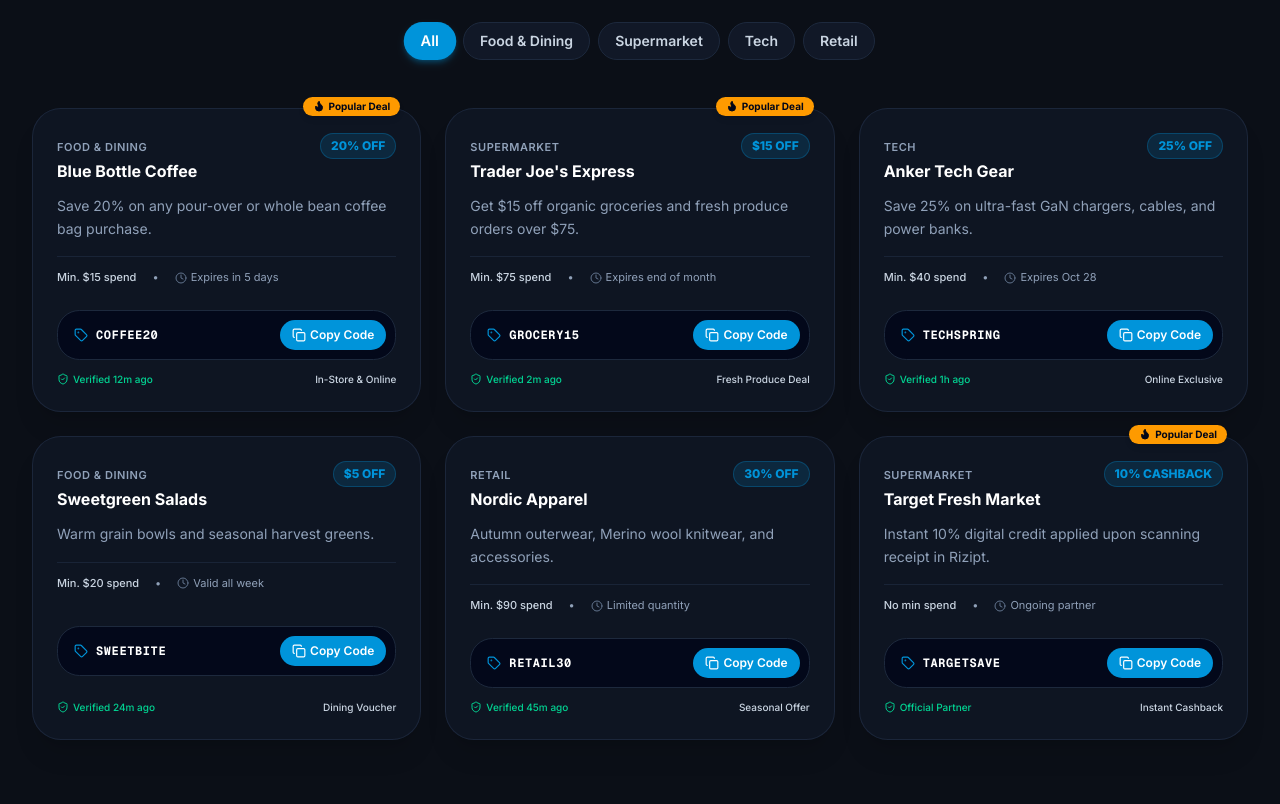
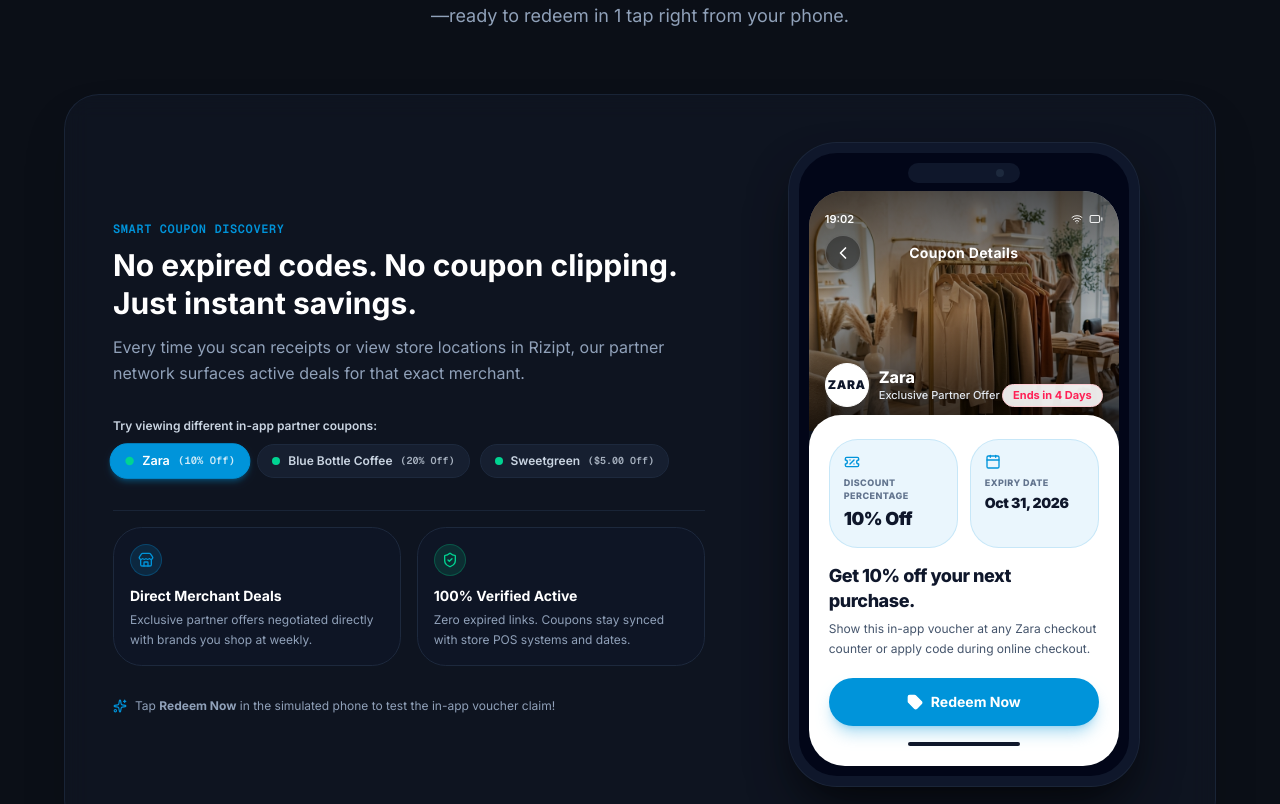
Before and after one commit to Rahad-Ullah/rizipt-website, a Next.js app: page / in a window 1280 px wide. Shown: the part 2533-3337 px from the top of the page. Built offline with nearby package versions, Linux system fonts and the light colour scheme.

Commit message:
inhance: coupon/promo code section

```diff
--- a/src/components/pages/home/promo-codes-section.tsx
+++ b/src/components/pages/home/promo-codes-section.tsx
@@ -1,270 +1,343 @@
 "use client";
 
 import * as React from "react";
+import Image from "next/image";
 import {
   Tag,
-  Copy,
+  Calendar,
+  TicketPercent,
+  ChevronLeft,
   Check,
-  Clock,
+  Sparkles,
   ShieldCheck,
-  Flame,
+  Store,
+  Wifi,
+  Battery,
 } from "lucide-react";
 import { toast } from "sonner";
-import { Button } from "@/components/ui/button";
 import { cn } from "@/lib/utils";
 
-interface PromoCode {
+interface CouponData {
   id: string;
   merchant: string;
-  category: "Food & Dining" | "Retail" | "Tech" | "Supermarket";
-  code: string;
+  logoText: string;
+  subtitle: string;
   discount: string;
+  expires: string;
+  expiryDate: string;
+  title: string;
   description: string;
-  minSpend: string;
-  expires: string;
-  verified: string;
-  badge: string;
-  popular?: boolean;
+  promoCode: string;
+  image: string;
+  category: string;
 }
 
-const PROMO_CODES: PromoCode[] = [
+const COUPONS: CouponData[] = [
   {
-    id: "promo-1",
-    merchant: "Blue Bottle Coffee",
-    category: "Food & Dining",
-    code: "COFFEE20",
-    discount: "20% OFF",
-    description: "Save 20% on any pour-over or whole bean coffee bag purchase.",
-    minSpend: "Min. $15 spend",
-    expires: "Expires in 5 days",
-    verified: "Verified 12m ago",
-    badge: "In-Store & Online",
-    popular: true,
+    id: "zara",
+    merchant: "Zara",
+    logoText: "ZARA",
+    subtitle: "Exclusive Partner Offer",
+    discount: "10% Off",
+    expires: "Ends in 4 Days",
+    expiryDate: "Oct 31, 2026",
+    title: "Get 10% off your next purchase.",
+    description:
+      "Show this in-app voucher at any Zara checkout counter or apply code during online checkout.",
+    promoCode: "ZARA-RZ10",
+    image: "/images/zara_boutique.jpg",
+    category: "Fashion & Retail",
   },
   {
-    id: "promo-2",
-    merchant: "Trader Joe's Express",
-    category: "Supermarket",
-    code: "GROCERY15",
-    discount: "$15 OFF",
-    description: "Get $15 off organic groceries and fresh produce orders over $75.",
-    minSpend: "Min. $75 spend",
-    expires: "Expires end of month",
-    verified: "Verified 2m ago",
-    badge: "Fresh Produce Deal",
-    popular: true,
+    id: "blue-bottle",
+    merchant: "Blue Bottle Coffee",
+    logoText: "BB",
+    subtitle: "Specialty Roaster Perk",
+    discount: "20% Off",
+    expires: "Ends in 6 Days",
+    expiryDate: "Nov 05, 2026",
+    title: "Save 20% on any pour-over coffee.",
+    description:
+      "Valid on handcrafted pour-overs, cold brew selections, and single-origin coffee bean bags.",
+    promoCode: "COFFEE20-RZ",
+    image: "/images/coffee_cafe.jpg",
+    category: "Coffee & Dining",
   },
   {
-    id: "promo-3",
-    merchant: "Anker Tech Gear",
-    category: "Tech",
-    code: "TECHSPRING",
-    discount: "25% OFF",
-    description: "Save 25% on ultra-fast GaN chargers, cables, and power banks.",
-    minSpend: "Min. $40 spend",
-    expires: "Expires Oct 28",
-    verified: "Verified 1h ago",
-    badge: "Online Exclusive",
-  },
-  {
-    id: "promo-4",
-    merchant: "Sweetgreen Salads",
-    category: "Food & Dining",
-    code: "SWEETBITE",
-    discount: "$5 OFF",
-    description: "Warm grain bowls and seasonal harvest greens.",
-    minSpend: "Min. $20 spend",
-    expires: "Valid all week",
-    verified: "Verified 24m ago",
-    badge: "Dining Voucher",
-  },
-  {
-    id: "promo-5",
-    merchant: "Nordic Apparel",
-    category: "Retail",
-    code: "RETAIL30",
-    discount: "30% OFF",
-    description: "Autumn outerwear, Merino wool knitwear, and accessories.",
-    minSpend: "Min. $90 spend",
-    expires: "Limited quantity",
-    verified: "Verified 45m ago",
-    badge: "Seasonal Offer",
-  },
-  {
-    id: "promo-6",
-    merchant: "Target Fresh Market",
-    category: "Supermarket",
-    code: "TARGETSAVE",
-    discount: "10% CASHBACK",
-    description: "Instant 10% digital credit applied upon scanning receipt in Rizipt.",
-    minSpend: "No min spend",
-    expires: "Ongoing partner",
-    verified: "Official Partner",
-    badge: "Instant Cashback",
-    popular: true,
+    id: "sweetgreen",
+    merchant: "Sweetgreen",
+    logoText: "SG",
+    subtitle: "Organic Seasonal Dining",
+    discount: "$5.00 Off",
+    expires: "Ends in 3 Days",
+    expiryDate: "Oct 28, 2026",
+    title: "Enjoy $5 off fresh harvest bowls.",
+    description:
+      "Applicable on all seasonal grain bowls, warm protein greens, and fresh artisan beverages.",
+    promoCode: "SWEET5-RZ",
+    image: "/images/zara_boutique.jpg",
+    category: "Healthy Eats",
   },
 ];
 
-const CATEGORIES = [
-  "All",
-  "Food & Dining",
-  "Supermarket",
-  "Tech",
-  "Retail",
-] as const;
+export function PromoCodesSection() {
+  const [activeCouponId, setActiveCouponId] = React.useState<string>("zara");
+  const [isRedeemed, setIsRedeemed] = React.useState<boolean>(false);
 
-export function PromoCodesSection() {
-  const [selectedCategory, setSelectedCategory] = React.useState<string>("All");
-  const [copiedCode, setCopiedCode] = React.useState<string | null>(null);
+  const activeCoupon = React.useMemo(() => {
+    return COUPONS.find((c) => c.id === activeCouponId) || COUPONS[0];
+  }, [activeCouponId]);
 
-  const filteredPromos = React.useMemo(() => {
-    if (selectedCategory === "All") return PROMO_CODES;
-    return PROMO_CODES.filter((item) => item.category === selectedCategory);
-  }, [selectedCategory]);
+  const handleRedeem = () => {
+    setIsRedeemed(true);
+    toast.success(`Coupon Redeemed for ${activeCoupon.merchant}!`, {
+      description: `Voucher code ${activeCoupon.promoCode} applied. Enjoy your ${activeCoupon.discount} discount!`,
+    });
 
-  const handleCopyCode = async (code: string, merchant: string) => {
-    try {
-      await navigator.clipboard.writeText(code);
-      setCopiedCode(code);
-      toast.success("Promo code copied to clipboard!", {
-        description: `Use code ${code} at ${merchant} during checkout.`,
-      });
-      setTimeout(() => setCopiedCode(null), 2500);
-    } catch {
-      toast.info(`Promo code: ${code}`);
-    }
+    setTimeout(() => {
+      setIsRedeemed(false);
+    }, 3500);
   };
 
   return (
     <section id="promos" className="py-20 md:py-28 bg-[#0B0F17] border-t border-slate-800/80 scroll-mt-16">
       <div className="mx-auto max-w-7xl px-4 sm:px-6 lg:px-8">
-        {/* Header */}
+        {/* Section Header */}
         <div className="mx-auto max-w-3xl text-center">
           <div className="inline-flex items-center gap-1.5 rounded-full bg-[#0094DA]/10 px-3.5 py-1 text-xs font-semibold uppercase tracking-wider text-[#0094DA] border border-[#0094DA]/20">
             <Tag className="size-3.5" />
-            <span>Verified Savings Feed</span>
+            <span>In-App Merchant Perks</span>
           </div>
           <h2 className="mt-4 text-3xl sm:text-4xl lg:text-5xl font-bold tracking-tight text-white">
-            Live Merchant Promo Codes
+            Unlock Verified Deals Every Time You Shop
           </h2>
           <p className="mt-4 text-lg text-slate-400">
-            Exclusive discounts delivered straight from local merchants and national brands. Copy code with 1 click or scan your receipt for automatic redemption.
+            Rizipt connects your shopping routine with verified merchant discounts and partner offers—ready to redeem in 1 tap right from your phone.
           </p>
         </div>
 
-        {/* Filter Chips */}
-        <div className="mt-10 flex flex-wrap items-center justify-center gap-2">
-          {CATEGORIES.map((cat) => (
+        {/* 2-Column Showcase */}
+        <div className="mt-16 mx-auto max-w-6xl rounded-3xl border border-slate-800/80 bg-[#111827]/60 backdrop-blur-md p-6 sm:p-10 lg:p-12 shadow-2xl">
+          <div className="grid grid-cols-1 lg:grid-cols-12 gap-10 lg:gap-14 items-center">
+            {/* Left Column: Interactive Storytelling & Value Pillars */}
+            <div className="lg:col-span-7 flex flex-col justify-center space-y-8">
+              <div>
+                <span className="text-xs font-mono font-semibold uppercase tracking-wider text-[#0094DA]">
+                  Smart Coupon Discovery
+                </span>
+                <h3 className="mt-2 text-2xl sm:text-3xl font-bold text-white leading-tight">
+                  No expired codes. No coupon clipping. Just instant savings.
+                </h3>
+                <p className="mt-3 text-sm sm:text-base text-slate-400 leading-relaxed">
+                  Every time you scan receipts or view store locations in Rizipt, our partner network surfaces active deals for that exact merchant.
+                </p>
+              </div>
+
+              {/* Interactive Merchant Selector Tabs */}
+              <div>
+                <span className="text-xs font-semibold text-slate-300 block mb-2.5">
+                  Try viewing different in-app partner coupons:
+                </span>
+                <div className="flex flex-wrap gap-2.5">
+                  {COUPONS.map((coupon) => {
+                    const isSelected = coupon.id === activeCoupon.id;
+                    return (
                       <button
-              key={cat}
+                        key={coupon.id}
                         type="button"
-              onClick={() => setSelectedCategory(cat)}
+                        onClick={() => {
+                          setActiveCouponId(coupon.id);
+                          setIsRedeemed(false);
+                        }}
                         className={cn(
-                "rounded-full px-4 py-2 text-xs sm:text-sm font-semibold transition-all duration-200 select-none",
-                selectedCategory === cat
-                  ? "bg-[#0094DA] text-white shadow-md shadow-[#0094DA]/30 scale-105"
-                  : "bg-[#111827] text-slate-300 border border-slate-800 hover:border-slate-700 hover:text-white"
+                          "rounded-xl px-3.5 py-2 text-xs font-semibold transition-all duration-200 border cursor-pointer flex items-center gap-2",
+                          isSelected
+                            ? "bg-[#0094DA] text-white border-[#0094DA] shadow-md shadow-[#0094DA]/30 scale-105"
+                            : "bg-[#161F30] text-slate-300 border-slate-800 hover:border-slate-700 hover:text-white"
                         )}
                       >
-              {cat}
+                        <span className="size-2 rounded-full bg-emerald-400" />
+                        <span>{coupon.merchant}</span>
+                        <span className="text-[10px] opacity-80 font-mono">({coupon.discount})</span>
                       </button>
-          ))}
+                    );
+                  })}
+                </div>
               </div>
 
-        {/* Cards Grid */}
-        <div className="mt-12 grid grid-cols-1 md:grid-cols-2 lg:grid-cols-3 gap-6">
-          {filteredPromos.map((promo) => {
-            const isCopied = copiedCode === promo.code;
-
-            return (
-              <div
-                key={promo.id}
-                className="group relative flex flex-col justify-between rounded-2xl bg-[#111827]/75 border border-slate-800/90 p-6 shadow-xl backdrop-blur-md hover:border-[#0094DA]/50 hover:shadow-[#0094DA]/10 transition-all duration-300"
-              >
-                {/* Popular pill */}
-                {promo.popular && (
-                  <div className="absolute -top-3 right-5 inline-flex items-center gap-1 rounded-full bg-amber-500 text-slate-950 px-2.5 py-0.5 text-[10px] font-bold shadow-md">
-                    <Flame className="size-3 fill-slate-950" />
-                    <span>Popular Deal</span>
+              {/* Feature Highlights Grid */}
+              <div className="grid grid-cols-1 sm:grid-cols-2 gap-4 pt-4 border-t border-slate-800/80">
+                <div className="rounded-2xl bg-slate-900/60 border border-slate-800 p-4">
+                  <div className="size-8 rounded-xl bg-[#0094DA]/15 text-[#0094DA] flex items-center justify-center mb-2.5 border border-[#0094DA]/30">
+                    <Store className="size-4" />
                   </div>
-                )}
-
-                <div>
-                  {/* Top Bar */}
-                  <div className="flex items-start justify-between gap-4">
-                    <div>
-                      <span className="text-[11px] font-semibold uppercase tracking-wider text-slate-400">
-                        {promo.category}
-                      </span>
-                      <h3 className="text-base font-bold text-white mt-0.5">
-                        {promo.merchant}
-                      </h3>
-                    </div>
-                    <span className="inline-flex shrink-0 items-center rounded-xl bg-[#0094DA]/15 px-2.5 py-1 text-xs font-extrabold text-[#0094DA] border border-[#0094DA]/30">
-                      {promo.discount}
-                    </span>
+                  <h4 className="text-sm font-bold text-white">Direct Merchant Deals</h4>
+                  <p className="mt-1 text-xs text-slate-400 leading-relaxed">
+                    Exclusive partner offers negotiated directly with brands you shop at weekly.
+                  </p>
                 </div>
 
-                  {/* Description */}
-                  <p className="mt-3 text-xs sm:text-sm text-slate-400 line-clamp-2 leading-relaxed">
-                    {promo.description}
+                <div className="rounded-2xl bg-slate-900/60 border border-slate-800 p-4">
+                  <div className="size-8 rounded-xl bg-emerald-500/15 text-emerald-400 flex items-center justify-center mb-2.5 border border-emerald-500/30">
+                    <ShieldCheck className="size-4" />
+                  </div>
+                  <h4 className="text-sm font-bold text-white">100% Verified Active</h4>
+                  <p className="mt-1 text-xs text-slate-400 leading-relaxed">
+                    Zero expired links. Coupons stay synced with store POS systems and dates.
                   </p>
+                </div>
+              </div>
 
-                  {/* Metadata */}
-                  <div className="mt-4 flex flex-wrap items-center gap-x-4 gap-y-1 text-[11px] text-slate-400 border-t border-slate-800/80 pt-3">
-                    <span className="font-medium text-slate-300">{promo.minSpend}</span>
-                    <span>•</span>
-                    <span className="flex items-center gap-1">
-                      <Clock className="size-3 text-slate-500" />
-                      {promo.expires}
+              <div className="flex items-center gap-2 text-xs text-slate-400">
+                <Sparkles className="size-3.5 text-[#0094DA]" />
+                <span>Tap <strong>Redeem Now</strong> in the simulated phone to test the in-app voucher claim!</span>
+              </div>
+            </div>
+
+            {/* Right Column: High Fidelity Mobile Screen Mockup (Coupon Details Screen) */}
+            <div className="lg:col-span-5 flex justify-center">
+              {/* Obsidian Phone Chassis */}
+              <div className="relative w-full max-w-[325px] sm:max-w-[350px] rounded-[48px] border-[10px] border-slate-900 bg-slate-950 p-2.5 shadow-2xl ring-1 ring-slate-800/90 shadow-black/80">
+                {/* Dynamic Island Notch */}
+                <div className="relative mx-auto h-5 w-28 rounded-full bg-slate-900 mb-2 flex items-center justify-center">
+                  <div className="size-2 rounded-full bg-slate-800 absolute right-4" />
+                </div>
+
+                {/* Mobile Screen Area */}
+                <div className="relative overflow-hidden rounded-[36px] bg-[#0E1420] min-h-[570px] flex flex-col justify-between text-slate-900 select-none">
+                  {/* Top Half: Retail Store Hero Backdrop & Header */}
+                  <div className="relative h-[240px] w-full overflow-hidden flex flex-col justify-between p-4">
+                    {/* Background Store Image */}
+                    <Image
+                      src={activeCoupon.image}
+                      alt={activeCoupon.merchant}
+                      fill
+                      priority
+                      className="object-cover transition-transform duration-700 ease-out hover:scale-105"
+                      sizes="(max-w-width: 350px) 100vw, 350px"
+                    />
+
+                    {/* Gradient Overlays for readable contrast */}
+                    <div className="absolute inset-0 bg-gradient-to-b from-black/65 via-black/30 to-black/80 z-10" />
+
+                    {/* In-App Status Bar (Top) */}
+                    <div className="relative z-20 flex items-center justify-between text-white text-[11px] font-semibold pt-1">
+                      <span>19:02</span>
+                      <div className="flex items-center gap-1.5 opacity-90">
+                        <Wifi className="size-3" />
+                        <Battery className="size-3.5" />
+                      </div>
+                    </div>
+
+                    {/* In-App Navigation Bar: < Back Button & Title */}
+                    <div className="relative z-20 flex items-center justify-between mt-2">
+                      <button
+                        type="button"
+                        aria-label="Back"
+                        className="size-9 rounded-full bg-black/40 border border-white/20 backdrop-blur-md flex items-center justify-center text-white shadow-sm"
+                      >
+                        <ChevronLeft className="size-5" />
+                      </button>
+                      <h4 className="text-sm font-bold text-white tracking-wide">
+                        Coupon Details
+                      </h4>
+                      <div className="size-9" /> {/* Spacer */}
+                    </div>
+
+                    {/* Merchant Identity & Expiry Banner Overlaid on Photo */}
+                    <div className="relative z-20 flex items-end justify-between mt-auto pt-4 pb-2">
+                      <div className="flex items-center gap-2.5">
+                        {/* Circular White Merchant Avatar */}
+                        <div className="size-11 rounded-full bg-white shadow-lg flex items-center justify-center text-slate-900 font-black text-xs tracking-wider shrink-0 border border-white">
+                          {activeCoupon.logoText}
+                        </div>
+                        <div>
+                          <h3 className="text-base font-extrabold text-white leading-tight drop-shadow-sm">
+                            {activeCoupon.merchant}
+                          </h3>
+                          <span className="text-[11px] text-slate-200 font-medium block drop-shadow-xs">
+                            {activeCoupon.subtitle}
                           </span>
                         </div>
                       </div>
 
-                {/* Bottom Promo Code Pill & Copy Button */}
-                <div className="mt-6 flex items-center justify-between gap-2 rounded-xl bg-slate-950/80 p-2 border border-slate-800">
-                  <div className="flex items-center gap-2 pl-2 overflow-hidden">
-                    <Tag className="size-3.5 text-[#0094DA] shrink-0" />
-                    <code className="font-mono text-xs font-bold tracking-wider text-white truncate">
-                      {promo.code}
-                    </code>
+                      {/* Expiry Pill */}
+                      <span className="inline-flex items-center rounded-full bg-white/90 border border-rose-200 px-2.5 py-0.5 text-[11px] font-bold text-rose-500 shadow-md shrink-0">
+                        {activeCoupon.expires}
+                      </span>
                     </div>
-                  <Button
+                  </div>
+
+                  {/* Bottom Half: White Curved Sheet Card (Pixel-Matched to Screenshot) */}
+                  <div className="relative z-20 -mt-4 rounded-t-[32px] bg-white p-5 pt-6 flex-1 flex flex-col justify-between shadow-2xl">
+                    <div>
+                      {/* Two Light-Blue Metric Tiles Side-by-Side */}
+                      <div className="grid grid-cols-2 gap-3">
+                        {/* Tile 1: Discount Percentage */}
+                        <div className="rounded-2xl bg-[#EAF6FD] p-3.5 border border-[#0094DA]/15">
+                          <TicketPercent className="size-4 text-[#0094DA] mb-1.5" />
+                          <span className="text-[9px] font-extrabold text-slate-500 uppercase tracking-wider block">
+                            DISCOUNT PERCENTAGE
+                          </span>
+                          <span className="text-lg font-black text-slate-900 block mt-0.5 tracking-tight">
+                            {activeCoupon.discount}
+                          </span>
+                        </div>
+
+                        {/* Tile 2: Expiry Date */}
+                        <div className="rounded-2xl bg-[#EAF6FD] p-3.5 border border-[#0094DA]/15">
+                          <Calendar className="size-4 text-[#0094DA] mb-1.5" />
+                          <span className="text-[9px] font-extrabold text-slate-500 uppercase tracking-wider block">
+                            EXPIRY DATE
+                          </span>
+                          <span className="text-sm font-black text-slate-900 block mt-1 tracking-tight">
+                            {activeCoupon.expiryDate}
+                          </span>
+                        </div>
+                      </div>
+
+                      {/* Headline Offer Title */}
+                      <h4 className="mt-4 text-lg font-extrabold text-slate-900 leading-snug tracking-tight">
+                        {activeCoupon.title}
+                      </h4>
+                      <p className="mt-1.5 text-xs text-slate-600 leading-relaxed">
+                        {activeCoupon.description}
+                      </p>
+                    </div>
+
+                    {/* Bottom CTA Button: Redeem Now / Redeemed State */}
+                    <div className="mt-5">
+                      <button
                         type="button"
-                    size="sm"
-                    onClick={() => handleCopyCode(promo.code, promo.merchant)}
+                        onClick={handleRedeem}
                         className={cn(
-                      "rounded-lg px-3 py-1.5 text-xs font-semibold transition-all shrink-0",
-                      isCopied
-                        ? "bg-emerald-600 hover:bg-emerald-600 text-white"
-                        : "bg-[#0094DA] hover:bg-[#007cb8] text-white"
+                          "w-full rounded-full py-3.5 text-xs sm:text-sm font-bold text-white shadow-lg transition-all duration-300 flex items-center justify-center gap-2 cursor-pointer active:scale-95",
+                          isRedeemed
+                            ? "bg-emerald-600 hover:bg-emerald-700 shadow-emerald-600/30 ring-2 ring-emerald-400/50"
+                            : "bg-[#0094DA] hover:bg-[#007cb8] shadow-[#0094DA]/30"
                         )}
                       >
-                    {isCopied ? (
-                      <span className="flex items-center gap-1">
-                        <Check className="size-3.5" />
-                        <span>Copied!</span>
-                      </span>
+                        {isRedeemed ? (
+                          <>
+                            <Check className="size-4 text-white" />
+                            <span>Voucher Activated: {activeCoupon.promoCode}</span>
+                          </>
                         ) : (
-                      <span className="flex items-center gap-1">
-                        <Copy className="size-3.5" />
-                        <span>Copy Code</span>
-                      </span>
+                          <>
+                            <Tag className="size-4 fill-white" />
+                            <span>Redeem Now</span>
+                          </>
                         )}
-                  </Button>
-                </div>
+                      </button>
 
-                {/* Verification line */}
-                <div className="mt-3 flex items-center justify-between text-[10px] text-slate-400">
-                  <span className="flex items-center gap-1 text-emerald-400 font-medium">
-                    <ShieldCheck className="size-3" />
-                    {promo.verified}
-                  </span>
-                  <span className="text-slate-300 font-medium">{promo.badge}</span>
+                      {/* iOS Home Indicator */}
+                      <div className="h-1 w-28 bg-slate-900 rounded-full mx-auto mt-4" />
                     </div>
                   </div>
-            );
-          })}
+                </div>
+              </div>
+            </div>
+          </div>
         </div>
       </div>
     </section>
```
Also changed, not shown: public/images/coffee_cafe.jpg (added), public/images/zara_boutique.jpg (added). Lines whose indentation alone changed are shown as unchanged.
